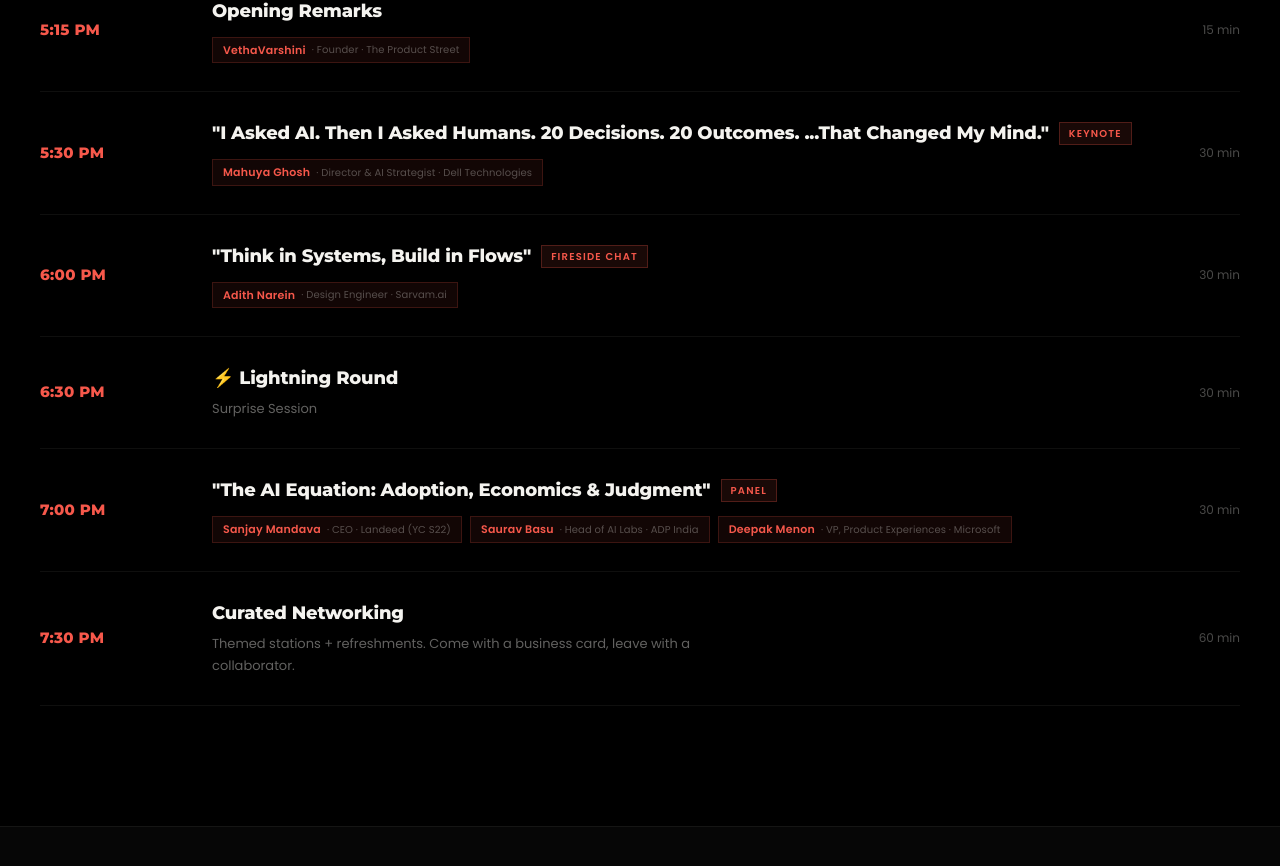
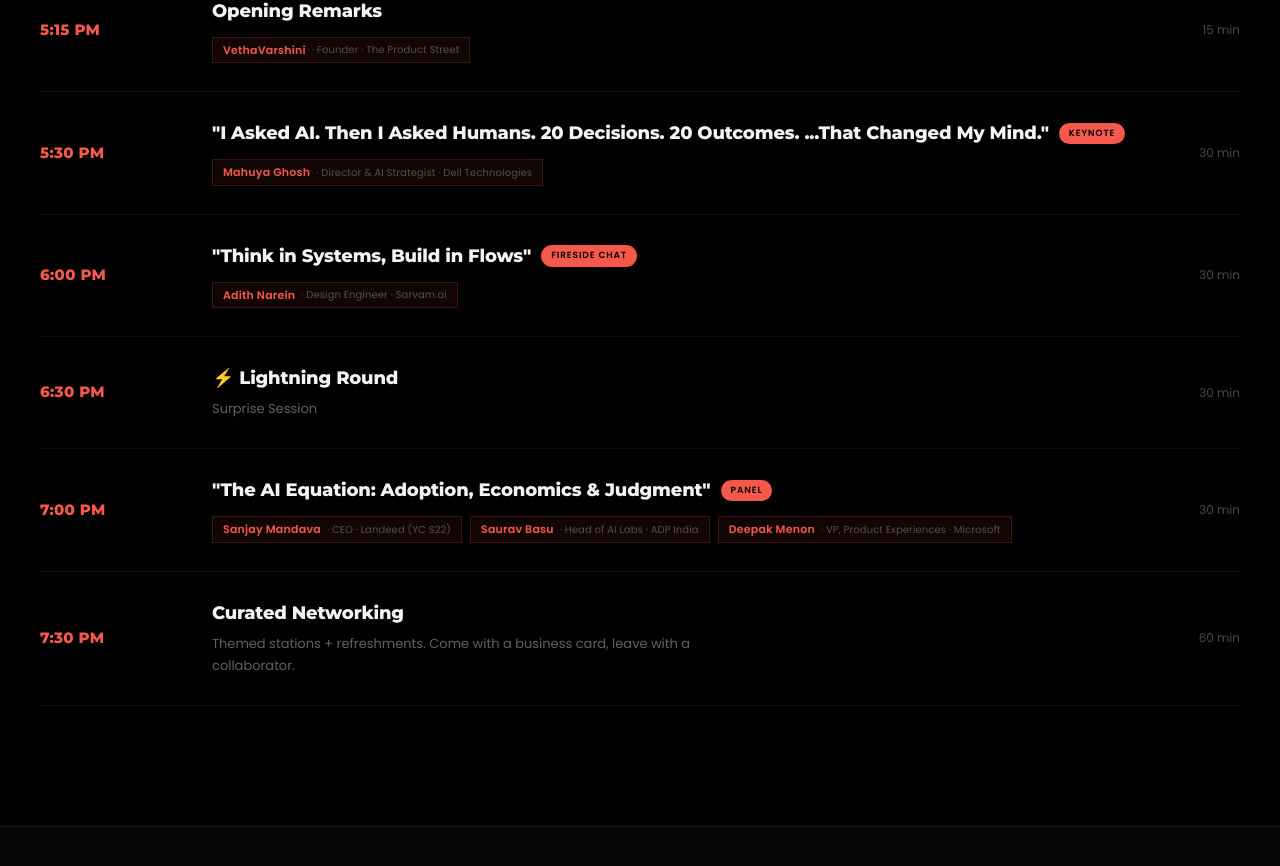
Before and after one commit to vivi-workbook-dotcom/the-0.1-percent-difference, a React (Vite) app: page / in a window 1280 px wide. Shown: the part 4679-5545 px from the top of the page. Built offline with nearby package versions, Linux system fonts and the light colour scheme.

Commit message:
Restyle agenda format badges — solid pill with black text
Replaces coral-outline style (same as speaker chips) with solid coral
filled pill + black text + full border-radius, making format labels
clearly distinct from speaker name badges.

https://claude.ai/code/session_01HnEFroPJTbJKH3yhiJWhQw

```diff
--- a/src/app/components/Agenda.tsx
+++ b/src/app/components/Agenda.tsx
@@ -223,13 +223,13 @@ export function Agenda() {
                 {item.format && (
                   <span style={{
                     fontFamily: "Poppins, sans-serif",
-                    fontSize: 10,
-                    fontWeight: 600,
-                    color: "#f6584b",
-                    background: "rgba(246,88,75,0.1)",
-                    border: "1px solid rgba(246,88,75,0.25)",
-                    padding: "3px 9px",
-                    letterSpacing: "0.12em",
+                    fontSize: 9,
+                    fontWeight: 700,
+                    color: "#000",
+                    background: "#f6584b",
+                    padding: "4px 10px",
+                    borderRadius: 100,
+                    letterSpacing: "0.1em",
                     textTransform: "uppercase",
                     whiteSpace: "nowrap",
                     flexShrink: 0,
```
